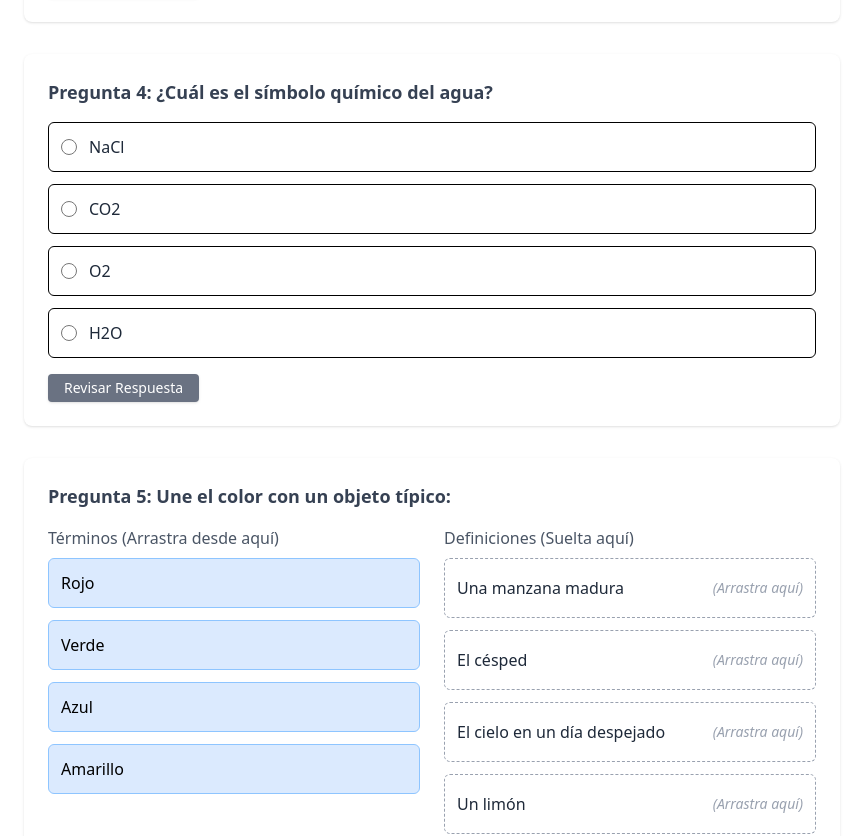
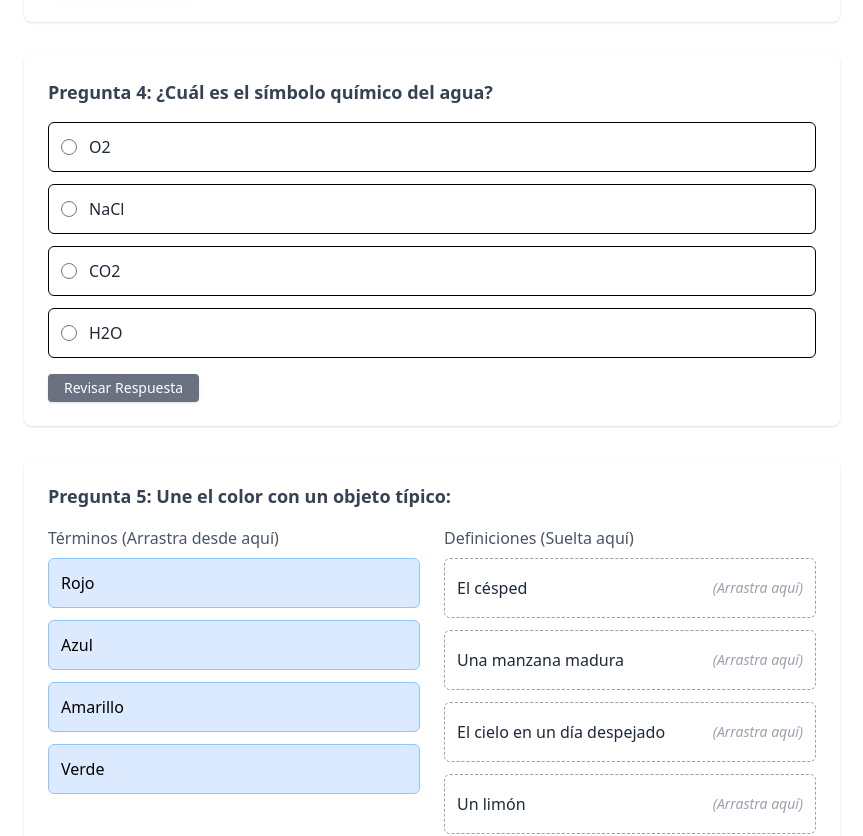
Before and after one commit to Joacohbc/study-builder, a React (Vite) app: page / in a window 1280 px wide. Shown: the part 1463-2299 px from the top of the page, without its empty margins (208-1071 px from the left). Built offline with nearby package versions, Linux system fonts and the light colour scheme.

Commit message:
Avoid shuffle items in each re-render

```diff
--- a/src/components/questions/MatchingQuestion.jsx
+++ b/src/components/questions/MatchingQuestion.jsx
@@ -1,64 +1,67 @@
-import React, { useState, useEffect, useCallback } from 'react';
+import React, { useState, useEffect, useCallback, useMemo } from 'react'; // Import useMemo
 import { shuffleArray } from '../../utils/helpers';
 import DraggableTerm from '../dnd/DraggableTerm';
 import DropZoneDefinition from '../dnd/DropZoneDefinition';
 
 // MatchingQuestion Component
-const MatchingQuestion = ({ questionData, questionIndex, matches = {}, onMatchChange, isSubmitted, feedback, isIndividuallyChecked }) => { // Added isIndividuallyChecked
-    const [availableTerms, setAvailableTerms] = useState([]);
+const MatchingQuestion = ({ questionData, matches = {}, onMatchChange, isSubmitted, feedback, isIndividuallyChecked }) => {
+    // State for shuffled terms and definitions, initialized once or when questionData changes
+    const [shuffledTerms, setShuffledTerms] = useState([]);
     const [shuffledDefinitions, setShuffledDefinitions] = useState([]);
 
-    // Initialize terms and definitions
+    // Shuffle terms only when questionData.terms changes
     useEffect(() => {
-        const initialAvailable = (questionData.terms || []).filter(term => !Object.values(matches).includes(term));
-        setAvailableTerms(shuffleArray(initialAvailable));
-        setShuffledDefinitions(shuffleArray(questionData.definitions || []));
-    }, [questionData.terms, questionData.definitions, matches]); // Rerun when question data or matches change initially
+        // Use spread operator to avoid mutating original array if passed directly
+        setShuffledTerms(shuffleArray([...(questionData.terms || [])]));
+    }, [questionData.terms]);
 
-    // Update available terms when matches change (e.g., term dropped or returned)
+    // Shuffle definitions only when questionData.definitions changes
     useEffect(() => {
-        const termsInUse = Object.values(matches);
-        const updatedAvailable = (questionData.terms || []).filter(term => !termsInUse.includes(term));
-        // Only update if the available terms actually changed to avoid infinite loops with shuffle
-        if (JSON.stringify(shuffleArray(updatedAvailable)) !== JSON.stringify(availableTerms)) {
-            setAvailableTerms(shuffleArray(updatedAvailable));
-        }
-    }, [matches, questionData.terms, availableTerms]); // Added availableTerms dependency
+        // Use spread operator
+        setShuffledDefinitions(shuffleArray([...(questionData.definitions || [])]));
+    }, [questionData.definitions]);
+
+    // Derive available terms based on shuffledTerms and current matches
+    // useMemo ensures this calculation only runs when dependencies change, preventing unnecessary shuffling
+    const availableTerms = useMemo(() => {
+        const termsInUse = new Set(Object.values(matches)); // Use Set for efficient lookup
+        return shuffledTerms.filter(term => !termsInUse.has(term));
+    }, [shuffledTerms, matches]); // Depends only on the shuffled list and the current matches
 
     const handleDrop = useCallback((definition, term) => {
         if (isSubmitted) return;
         onMatchChange(questionData.id, definition, term);
-    }, [isSubmitted, onMatchChange, questionData.id]); // isSubmitted controls disabled state
+    }, [isSubmitted, onMatchChange, questionData.id]);
 
     const returnTermToAvailable = useCallback((term) => {
         if (isSubmitted || !term) return;
         const definitionToRemoveMatch = Object.keys(matches).find(def => matches[def] === term);
         if (definitionToRemoveMatch) {
-            onMatchChange(questionData.id, definitionToRemoveMatch, null); // This will trigger the useEffect above to update availableTerms
-        } else {
-            // Fallback: If somehow the term wasn't in matches but should be returned
-            if (!availableTerms.includes(term)) {
-                setAvailableTerms(prev => shuffleArray([...prev, term]));
-            }
+            // Setting match to null will trigger update in `availableTerms` via useMemo
+            onMatchChange(questionData.id, definitionToRemoveMatch, null);
         }
-    }, [isSubmitted, matches, onMatchChange, questionData.id, availableTerms]); // Added dependencies
+        // No need for fallback logic to manually add back to availableTerms,
+        // useMemo handles deriving the list correctly based on matches.
+    }, [isSubmitted, matches, onMatchChange, questionData.id]); // Removed availableTerms dependency
 
-    const shouldShowFeedback = (isSubmitted || isIndividuallyChecked) && feedback; // Show feedback if globally submitted OR individually checked AND feedback exists
+    const shouldShowFeedback = (isSubmitted || isIndividuallyChecked) && feedback;
 
     return (
         <div className="grid grid-cols-1 md:grid-cols-2 gap-6">
             {/* Available Terms Section */}
             <div className="space-y-3">
                 <h4 className="font-medium text-gray-600 mb-2">Términos (Arrastra desde aquí)</h4>
-                {availableTerms.length === 0 && !isSubmitted && (
+                {/* Check if all original terms are used */}
+                {availableTerms.length === 0 && (questionData.terms || []).length > 0 && !isSubmitted && Object.keys(matches).length > 0 && (
                     <p className="text-sm text-gray-500 italic">Todos los términos han sido usados.</p>
                 )}
+                {/* Display available terms derived from useMemo */}
                 {availableTerms.map(term => (
                     <DraggableTerm
                         key={term}
                         term={term}
                         questionId={questionData.id}
-                        isSubmitted={isSubmitted} // Pass isSubmitted for disabling drag
+                        isSubmitted={isSubmitted}
                     />
                 ))}
                 {/* Feedback for unplaced terms */}
@@ -75,6 +78,7 @@ const MatchingQuestion = ({ questionData, questionIndex, matches = {}, onMatchCh
             {/* Definitions Drop Zone Section */}
             <div className="space-y-3">
                 <h4 className="font-medium text-gray-600 mb-2">Definiciones (Suelta aquí)</h4>
+                {/* Use shuffledDefinitions directly */}
                 {shuffledDefinitions.map(definition => {
                     const droppedTerm = matches[definition] || null;
                     const definitionFeedback = shouldShowFeedback ? (feedback?.definitionFeedback?.[definition] ?? null) : null;
@@ -85,13 +89,13 @@ const MatchingQuestion = ({ questionData, questionIndex, matches = {}, onMatchCh
                                 questionId={questionData.id}
                                 droppedTerm={droppedTerm}
                                 onDrop={handleDrop}
-                                isSubmitted={isSubmitted} // Pass isSubmitted for disabling drop
-                                feedback={definitionFeedback} // Pass feedback for styling
+                                isSubmitted={isSubmitted}
+                                feedback={definitionFeedback}
                             />
                             {/* Return Term Button */}
-                            {droppedTerm && !isSubmitted && ( // Show return button only if not disabled
+                            {droppedTerm && !isSubmitted && (
                                 <button
-                                    type="button" // Added type="button"
+                                    type="button"
                                     onClick={() => returnTermToAvailable(droppedTerm)}
                                     className="absolute top-1 right-1 bg-gray-300 hover:bg-gray-400 text-gray-700 text-xs font-bold w-5 h-5 flex items-center justify-center rounded-full leading-none opacity-0 group-hover:opacity-100 transition-opacity focus:opacity-100"
                                     aria-label={`Devolver ${droppedTerm}`}
```
